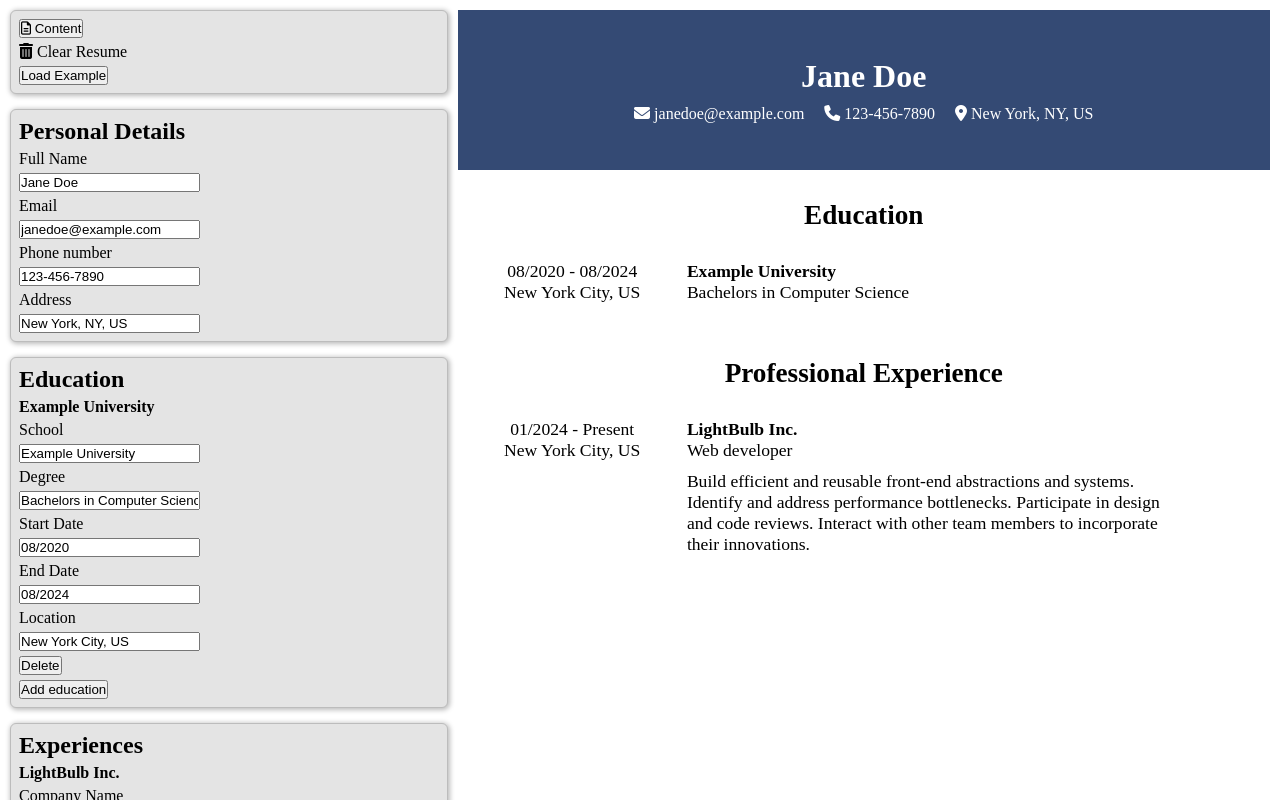
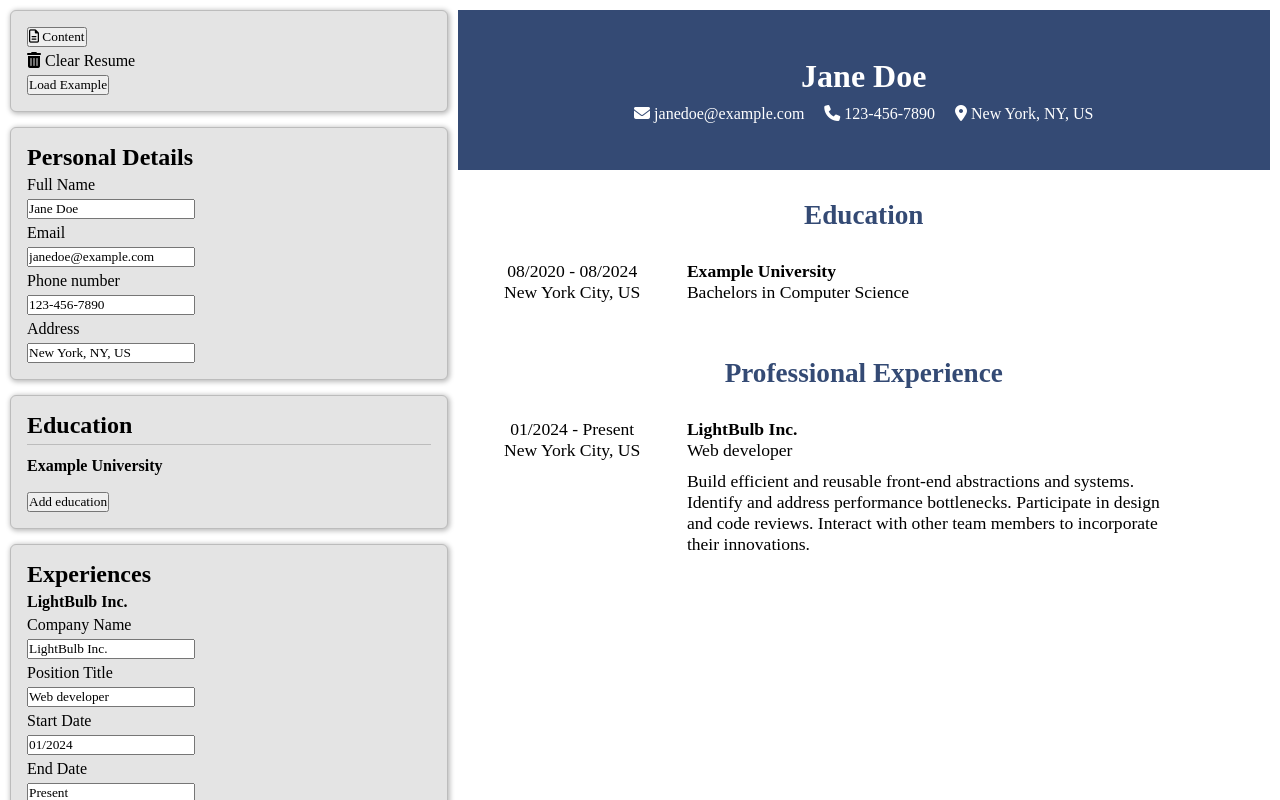
Before and after one commit to sleslief7/cv_application, a React (Vite) app: page / in a window 1280 px wide. Shown: the top 800 px of the page. Built offline with nearby package versions, Linux system fonts and the light colour scheme.

Commit message:
Selected education functionality

```diff
--- a/src/components/Education.jsx
+++ b/src/components/Education.jsx
@@ -1,7 +1,10 @@
+import { useState } from 'react';
 import Card from './Card';
 import Input from './Input';
 
 export default function Education({ academics, setAcademics }) {
+  const [selectedEducationId, setSelectedEducationId] = useState(null);
+
   const setAcademic = (academic) => {
     setAcademics(academics.map((a) => (a.id === academic.id ? academic : a)));
   };
@@ -20,16 +23,28 @@ export default function Education({ academics, setAcademics }) {
     ]);
   };
 
-  const handleDeleteEducation = (education) => {
-    setAcademics(academics.filter((e) => e.id !== education.id));
+  const handleDeleteEducation = (id) => {
+    setAcademics(academics.filter((a) => a.id !== id));
   };
+
   return (
     <>
       <Card title="Education">
         {academics.map((education, i) => {
+          let isSelected = selectedEducationId === education.id;
           return (
-            <div key={education.id}>
-              <h4>{education.school ? education.school : `School ${i + 1}`}</h4>
+            <div
+              className="education"
+              key={education.id}
+              onClick={() => setSelectedEducationId(education.id)}
+            >
+              {!isSelected && (
+                <h4>
+                  {education.school ? education.school : `School ${i + 1}`}
+                </h4>
+              )}
+              {isSelected && (
+                <>
                   <Input
                     label="School"
                     id={crypto.randomUUID()}
@@ -46,7 +61,9 @@ export default function Education({ academics, setAcademics }) {
                     label="Start Date"
                     id={crypto.randomUUID()}
                     value={education.startDate}
-                setValue={(v) => setAcademic({ ...education, startDate: v })}
+                    setValue={(v) =>
+                      setAcademic({ ...education, startDate: v })
+                    }
                   />
                   <Input
                     label="End Date"
@@ -60,9 +77,11 @@ export default function Education({ academics, setAcademics }) {
                     value={education.location}
                     setValue={(v) => setAcademic({ ...education, location: v })}
                   />
-              <button onClick={() => handleDeleteEducation(education)}>
+                  <button onClick={() => handleDeleteEducation(education.id)}>
                     Delete
                   </button>
+                </>
+              )}
             </div>
           );
         })}
--- a/src/components/Experience.jsx
+++ b/src/components/Experience.jsx
@@ -23,8 +23,8 @@ export default function Experience({ experiences, setExperiences }) {
     ]);
   };
 
-  const handleDeleteExperience = (experience) => {
-    setExperiences(experiences.filter((e) => e.id !== experience.id));
+  const handleDeleteExperience = (id) => {
+    setExperiences(experiences.filter((e) => e.id !== id));
   };
 
   return (
@@ -83,7 +83,7 @@ export default function Experience({ experiences, setExperiences }) {
                 }
               />
             </div>
-            <button onClick={(e) => handleDeleteExperience(e, experience)}>
+            <button onClick={(e) => handleDeleteExperience(experience.id)}>
               Delete
             </button>
           </div>
--- a/src/styles/App.css
+++ b/src/styles/App.css
@@ -1,10 +1,13 @@
 :root {
   --first-color: rgb(52, 74, 116);
+  --second-color: rgb(228, 228, 228);
+  --third-color: rgb(188, 188, 188);
 }
 
 * {
   margin: 0;
   padding: 0;
+  font-family: 'Times New Roman', Times, serif;
 }
 #root {
   padding: 10px;
@@ -21,10 +24,10 @@
   align-items: start;
   gap: 5px;
   border-radius: 6px;
-  padding: 8px;
-  background-color: rgb(228, 228, 228);
-  border: 1px solid rgb(188, 188, 188);
-  box-shadow: 1px 1px 5px 1px rgb(188, 188, 188);
+  padding: 16px;
+  background-color: var(--second-color);
+  border: 1px solid var(--third-color);
+  box-shadow: 1px 1px 5px 1px var(--third-color);
 }
 
 .card div {
@@ -48,6 +51,12 @@
   flex-direction: column;
   gap: 15px;
   text-align: center;
+}
+
+.education {
+  width: 100%;
+  padding: 12px 0px;
+  border-top: 1px solid var(--third-color);
 }
 
 .description {
@@ -84,6 +93,7 @@
 .section-header {
   font-size: 1.7rem;
   padding: 15px;
+  color: var(--first-color);
 }
 
 .section-description {
```
Lines whose indentation alone changed are shown as unchanged.
